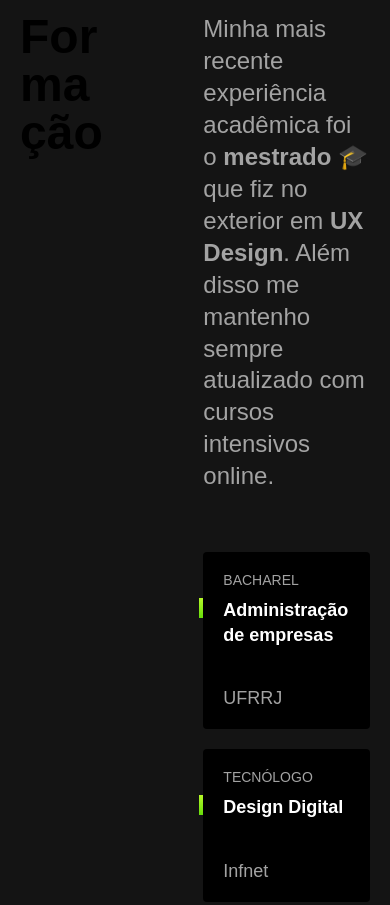
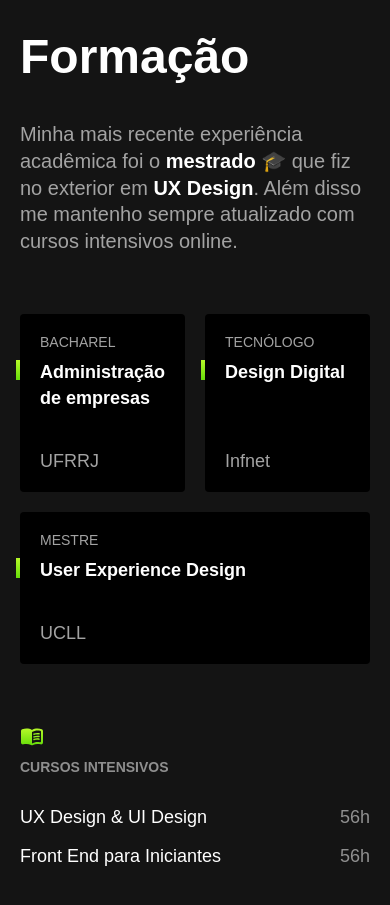
Before and after one commit to VictorDolzan/projeto-portifolio, a plain HTML site: page index.html in a window 390 px wide. Shown: the part 1780-2685 px from the top of the page. Drawn offline with Linux system fonts and the light colour scheme.

Commit message:
Feito a responsividade da parte de Formacao

```diff
--- a/css/formacao.css
+++ b/css/formacao.css
@@ -5,27 +5,39 @@
 
 .formacao-container {
     max-width: 1200px;
-    padding: 40px 20px;
+    padding: 120px 20px;
     margin: 0 auto;
     display: grid;
     grid-template-columns: 1fr 2fr;
     gap: 100px;
+    position: relative;
+}
+
+.formacao-container::after {
+    content: "";
+    display: block;
+    width: 130px;
+    height: 100px;
+    background: url("../img/detalhe.svg") no-repeat center;
+    position: absolute;
+    bottom: -50px;
+    left: 20px;
 }
 
 .formacao .subtitulo {
     color: #000000;
+    max-width: 5ch;
 }
 
-.formaca-texto {
+.formacao-texto {
     font-size: 1.5rem;
     line-height: 1.33;
     max-width: 40ch;
     margin-bottom: 60px;
     color: #a3a3a3;
 }
-
 .formacao-texto strong {
-    color: #ffffff;
+    color: white;
 }
 
 .faculdade-lista {
@@ -104,3 +116,38 @@
 .idiomas h3::before {
     background: url("../img/idiomas.svg") no-repeat center center;
 }
+
+.formacao-extra li {
+    font-size: 1.125rem;
+    line-height: 1.1;
+    margin-bottom: 20px;
+}
+
+.formacao-extra span {
+    color: #8f8f8f;
+}
+
+.cursos li {
+    display: flex;
+    justify-content: space-between;
+}
+
+@media (max-width: 800px) {
+    .formacao-container {
+        grid-template-columns: 1fr;
+        padding: 60px 20px;
+        gap: 40px;
+    }
+    .formacao .subtitulo {
+        color: #ffffff;
+    }
+
+    .formacao-texto {
+        font-size: 1.25rem;
+    }
+
+    .formacao-extra h3::before {
+        position: initial;
+        margin-bottom: 10px;
+    }
+}
--- a/css/global.css
+++ b/css/global.css
@@ -31,6 +31,6 @@ img {
     .subtitulo {
         font-size: 3rem;
         text-transform: capitalize;
-        max-width: initial;
+        max-width: initial !important;
     }
 }
--- a/index.html
+++ b/index.html
@@ -91,7 +91,7 @@
       <div class="formacao-container">
         <h2 class="subtitulo">Formação</h2>
         <div>
-          <p class="formaca-texto">
+          <p class="formacao-texto">
             Minha mais recente experiência acadêmica foi o
             <strong>mestrado</strong> 🎓 que fiz no exterior em
             <strong>UX Design</strong>. Além disso me mantenho sempre atualizado
```
